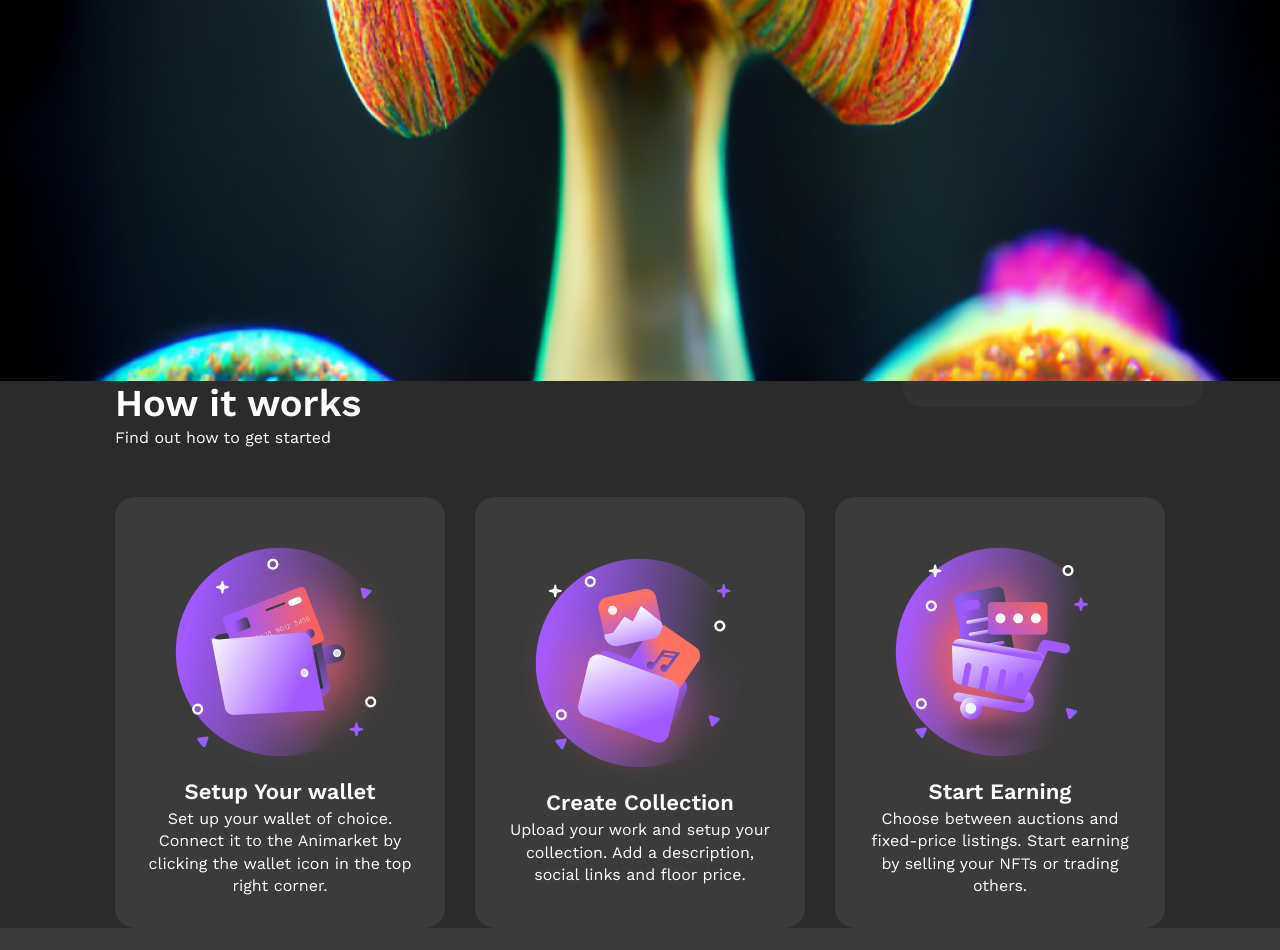
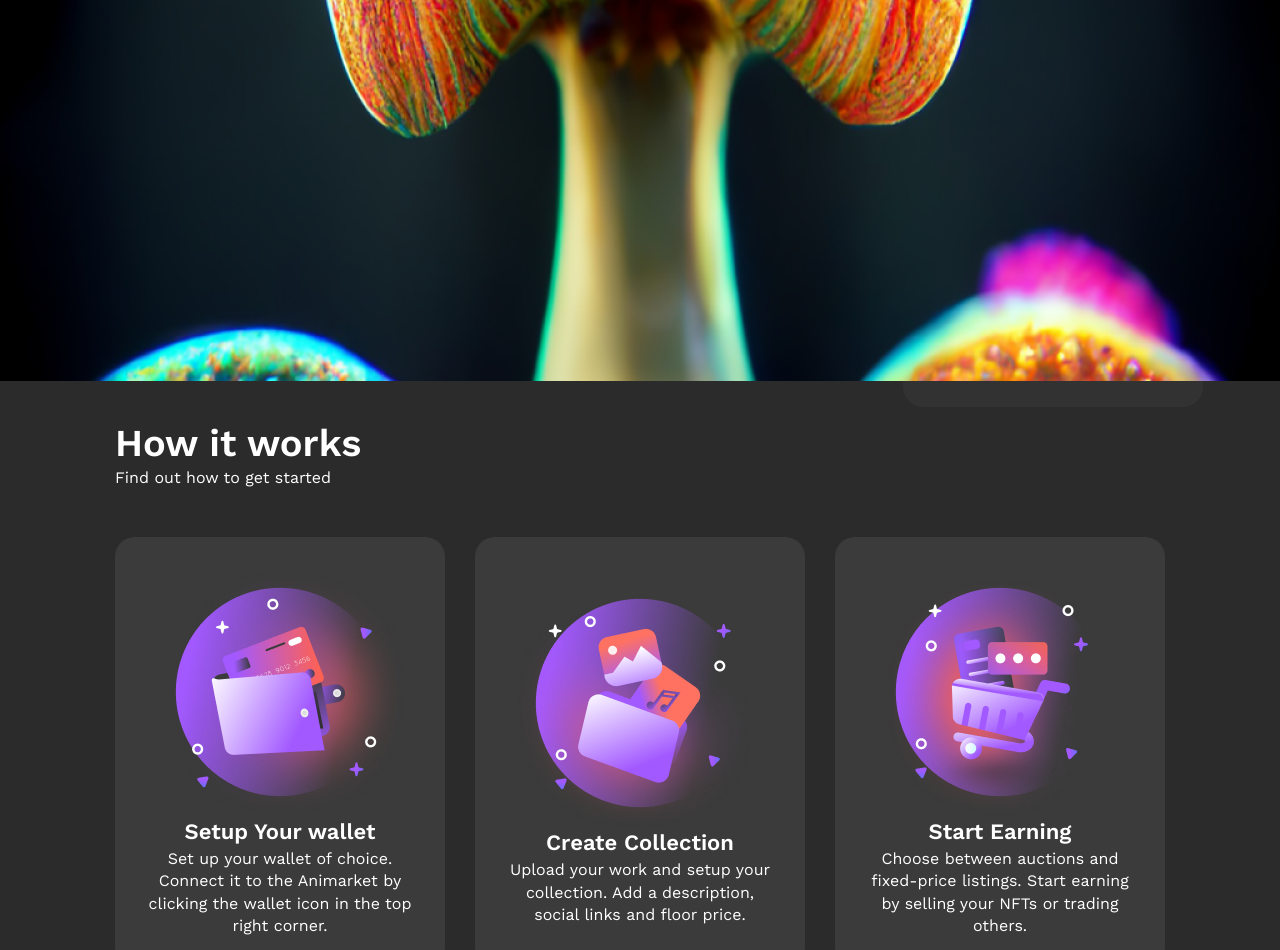
Before and after one commit to Group3FrontEnd/Group3, a plain HTML site: page index.html in a window 1280 px wide. Shown: the part 1240-2190 px from the top of the page. Drawn offline with nearby package versions, Linux system fonts and the light colour scheme; files that its build step writes are made by us from their sources; files whose address does not match are found by name.

Commit message:
corriction

```diff
--- a/styles/_general.scss
+++ b/styles/_general.scss
@@ -1,3 +1,9 @@
 body{
     background: #2B2B2B;
 }
+
+*{
+    color: #fff;
+    font-family: 'Work Sans', sans-serif;
+    font-style: normal;
+}
--- a/styles/_howItsWork.scss
+++ b/styles/_howItsWork.scss
@@ -1,4 +1,9 @@
 /*# sourceMappingURL=main.css.map */
+
+.cards{
+    margin: 40px 0 120px;
+}
+
 
 .how-work{
     margin-bottom: 50px;
```
